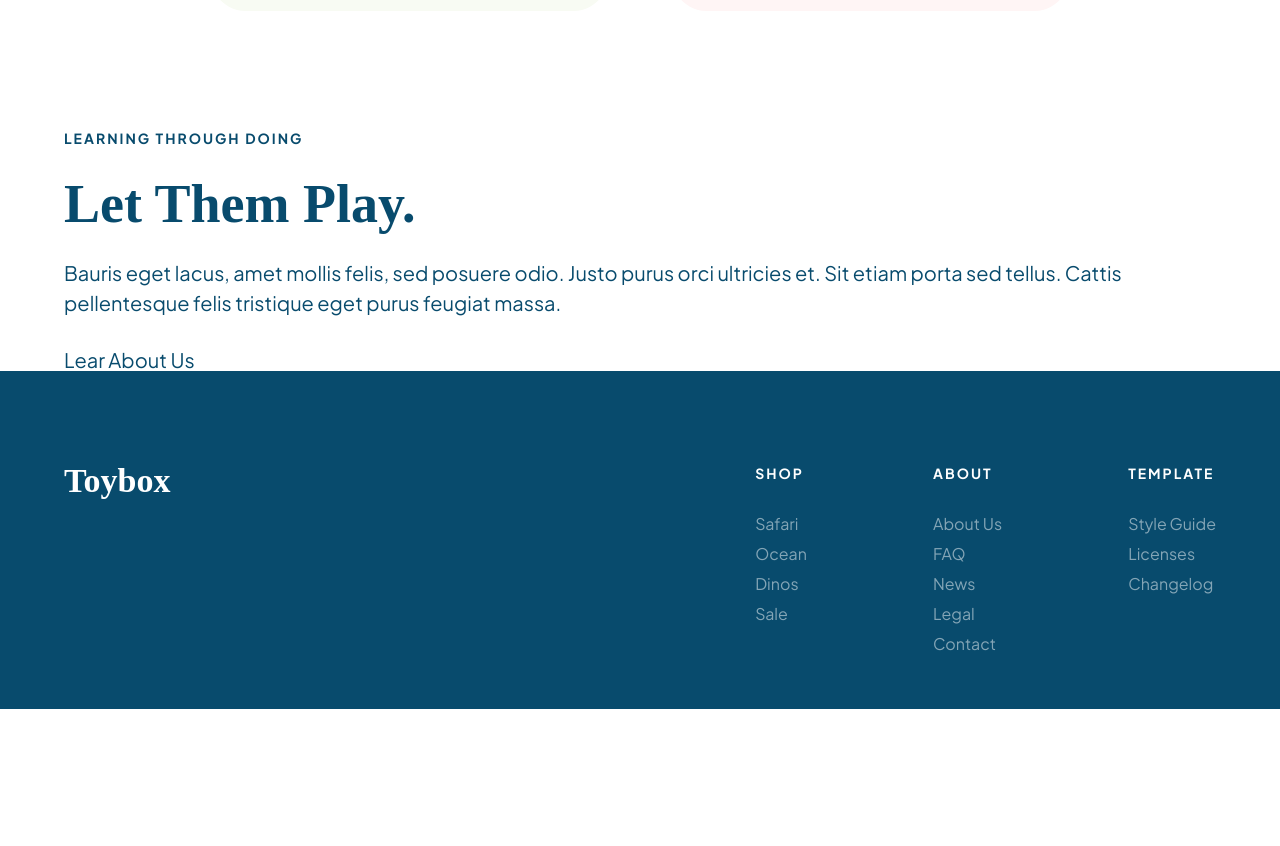
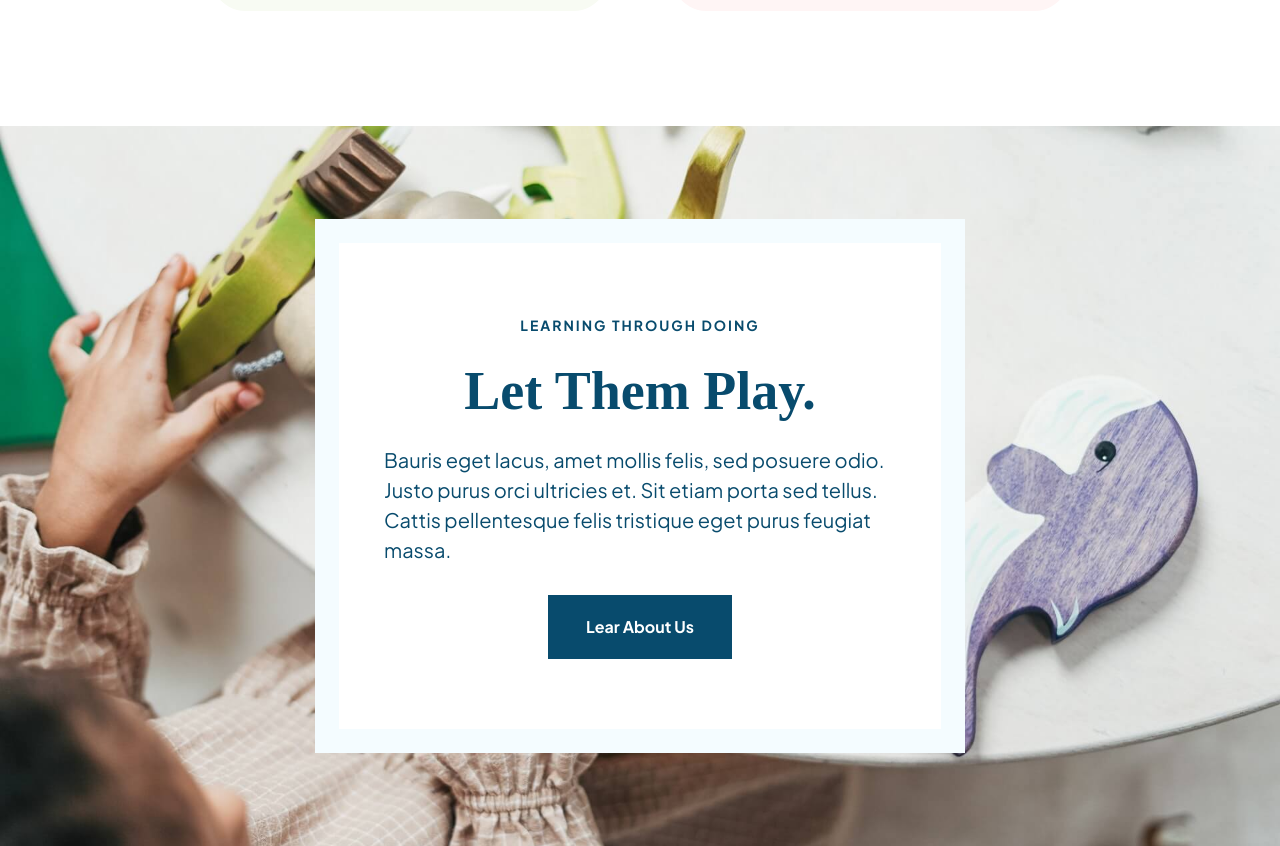
Before and after one commit to RafayShams/ecommerce, a plain HTML site: page index.html in a window 1280 px wide. Shown: the part 2240-3086 px from the top of the page. Before the commit the page ends 2949 px from the top, so only its background shows below. Drawn offline with Linux system fonts and the light colour scheme; files whose address does not match are found by name; a web font is replaced by a local one.

Commit message:
Added play section styles

```diff
--- a/styles/sass/partials/_baseStyles.scss
+++ b/styles/sass/partials/_baseStyles.scss
@@ -101,4 +101,24 @@ a {
       color: $solidWhite;
     }
   }
+    &.solid {
+      color: $solidWhite;
+      background-color: $primary;
+      padding: 18px 36px;
+      border: 2px solid $primary;
+      font-size: 0.8rem;
+      font-weight: bold;
+      line-height: 1.2rem;
+      text-align: center;
+
+      &:hover {
+        color: $primary;
+        background-color: $solidWhite;
+      }
+
+      &:focus {
+        color: $primary;
+        background-color: $solidWhite;
+      }
+    }
 }
--- a/styles/sass/partials/_sections.scss
+++ b/styles/sass/partials/_sections.scss
@@ -54,3 +54,23 @@
     background-color: $quaternary;
   }
 }
+
+.play {
+  background-image: url("../assets/background-image.jpg");
+  background-position: center;
+  background-size: cover;
+  min-height: 90vh;
+  display: flex;
+  align-items: center;
+
+  .playContainer {
+    background-color: $solidWhite;
+    border: 24px solid $secondary;
+    max-width: 650px;
+    padding: 70px 45px;
+    display: flex;
+    flex-direction: column;
+    align-items: center;
+
+  }
+}
```
Also changed, not shown: styles/styles.css.
